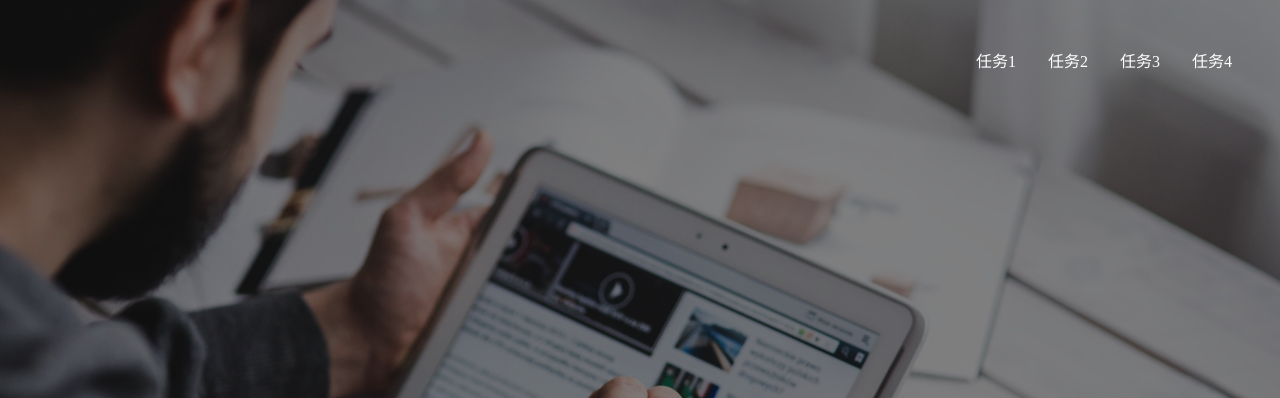
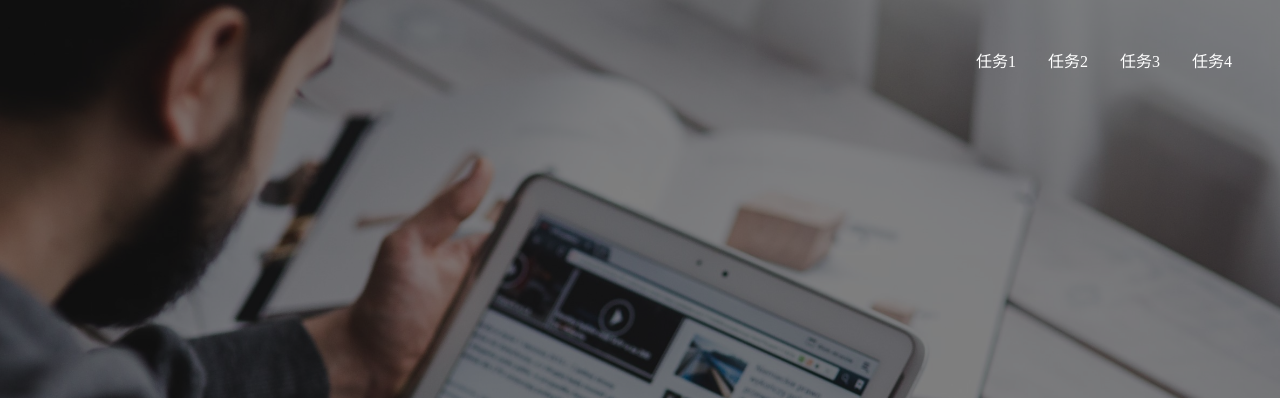
Before and after one commit to BIT-MoonLight/bit-moonlight.github.io, a plain HTML site: page index.html in a window 1280 px wide. Shown: the top 398 px of the page. Drawn offline with Linux system fonts and the light colour scheme.

Commit message:
background img

```diff
--- a/css/default.css
+++ b/css/default.css
@@ -2,7 +2,13 @@ a {
     text-decoration:none
 }
 body {
-    font-family: "Microsoft YaHei"; font-size: 100%; overflow: hidden
+    font-family: "Microsoft YaHei"; font-size: 100%; overflow: hidden; margin:0;
+    background-image:url("../imgs/background.jpg");
+    background-attachment:fixed;
+    background-repeat:no-repeat;
+    background-size:cover;
+    -moz-background-size:cover;
+    -webkit-background-size:cover;
 }
 
 .full {
@@ -17,10 +23,6 @@ body {
 .verticalStrecth {
     position:absolute;
     bottom:0; top:0; height:auto
-}
-
-#bgImg {
-    position:absolute; left: 0; top: 0;
 }
 
 #mainDiv {
--- a/index.html
+++ b/index.html
@@ -8,8 +8,7 @@
         <script type="text/javascript" src="js/default.js"></script>
         <link href="css/default.css" rel="stylesheet"/>
     </head>
-    <body>
-        <img id="bgImg" src="imgs/background.jpg"/>
+    <body class="full">
         <div id="mainDiv" class="full">
             <div class="tabContainer">
                 <a href="pages/ex1/index.html" class="pageNavi"><p>任务1</p></a>
--- a/js/default.js
+++ b/js/default.js
@@ -1,43 +1,14 @@
 (function() {
     "use strict";
-
-    var bgImg = undefined;
-    var bgwidth = 0;
-    var bgheight = 0;
 
     var get = function(id) {
         return document.getElementById(id);
     }
-    var renderImage = function() {
-        var wwidth = window.innerWidth;
-        var wheight = window.innerHeight;
-        if(wwidth / wheight < bgwidth / bgheight) {
-            bgImg.style.left = 0 - (bgwidth / bgheight * wheight - wwidth) / 2 + "px";
-            bgImg.style.top = "0";
-            bgImg.style.height = wheight + "px";
-            bgImg.style.width = bgwidth / bgheight * wheight + "px";
-        }
-        else {
-            bgImg.style.left = "0";
-            bgImg.style.top = 0 - (bgheight / bgwidth * wwidth - wheight) / 2 + "px";
-            bgImg.style.width = wwidth + "px";
-            bgImg.style.height = bgheight / bgwidth * wwidth + "px";
-        }
+
+    var loaded = function() {
+
     };
-    var loaded = function() {
-        bgImg = get("bgImg");
-        bgwidth = bgImg.width;
-        bgheight = bgImg.height;
 
-        renderImage();
-    };
-    var windowResize = function() {
-        if(bgImg != undefined)
-            renderImage();
-    };
-    window.onresize = function () {
-      windowResize();
-    };
     window.onload = function() {
         loaded();
     };
```
